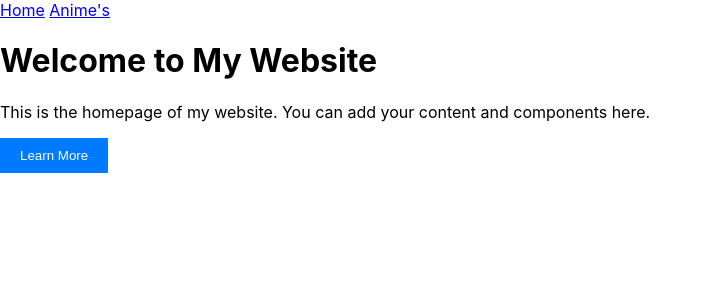
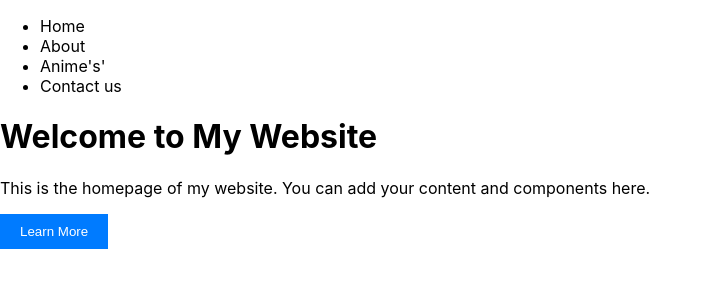
Before and after one commit to momoV9/eindopdracht_dynamic, a React (Create React App) app: page / in a window 1280 px wide. Shown: the top 300 px of the page, without its empty margins (0-712 px from the left). Built offline with nearby package versions, Linux system fonts and the light colour scheme.

Commit message:
Changed dom routing to tabs (issue's)

```diff
--- a/src/App.js
+++ b/src/App.js
@@ -1,21 +1,32 @@
-import React from 'react';
-import { HashRouter, Link, Route, Switch } from 'react-router-dom';
-import HomePage from './pages/HomePage';
+import React from "react";
+import HomePage from "./pages/HomePage";
+import AboutPage from "./pages/AboutPage";
+import {Tab, TabList, TabPanel, Tabs} from "react-tabs";
+import AnimePage from "./pages/AnimePage";
+import ContactPage from "./pages/ContactPage";
 
 function App() {
     return (
-        <div className="App">
-            <HashRouter>
-                <nav>
-                    <Link to="/">Home</Link> {" "}
-                    <Link to="/anime">Anime's</Link> {" "}
-                </nav>
-                <Switch>
-                    <Route exact path="/" component={HomePage} />
-                    <Route exact path="/test" component={HomePage} />
-                </Switch>
-            </HashRouter>
-        </div>
+        <Tabs >
+        <TabList>
+            <Tab>Home</Tab>
+            <Tab>About</Tab>
+            <Tab>Anime's'</Tab>
+            <Tab>Contact us</Tab>
+        </TabList>
+    <TabPanel>
+        <HomePage/>
+    </TabPanel>
+    <TabPanel>
+        <AboutPage/>
+    </TabPanel>
+    <TabPanel>
+        <AnimePage/>
+    </TabPanel>
+    <TabPanel>
+    <ContactPage/>
+    </TabPanel>
+</Tabs>
     );
 }
 
```
